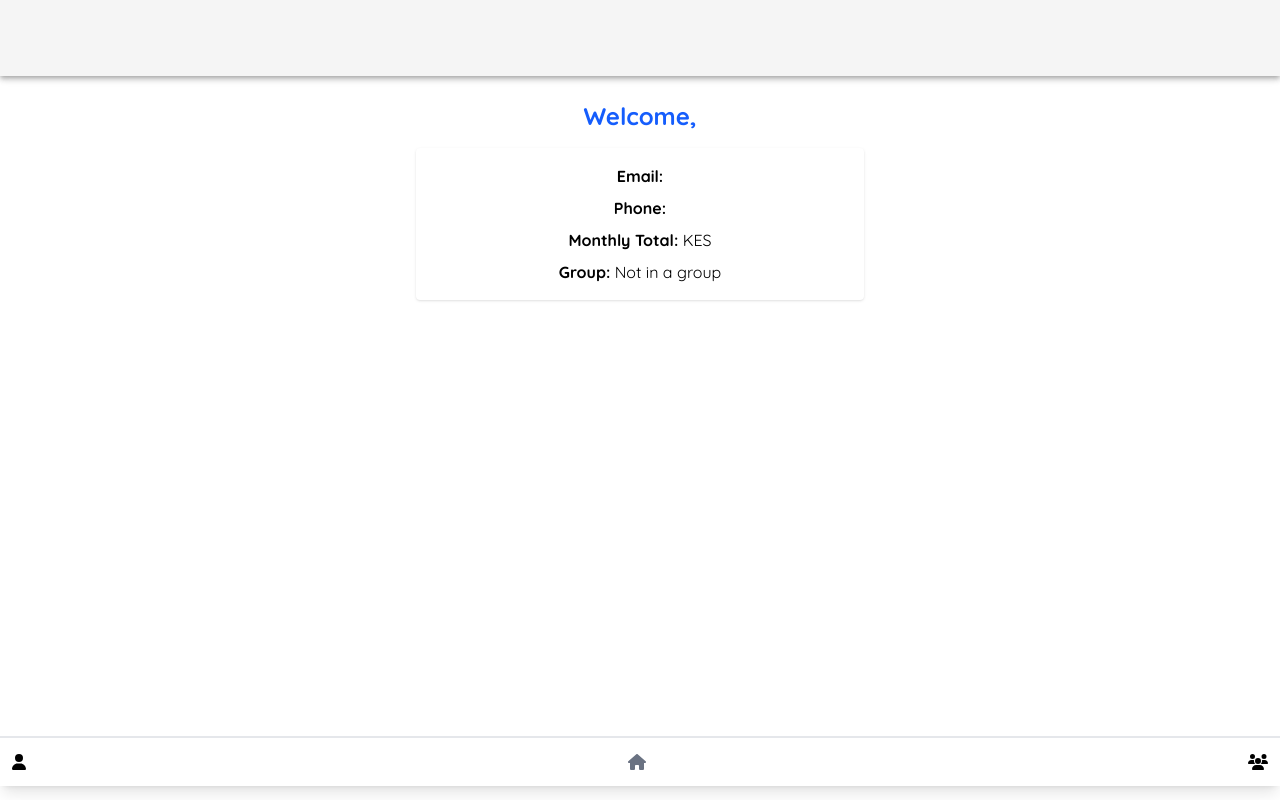
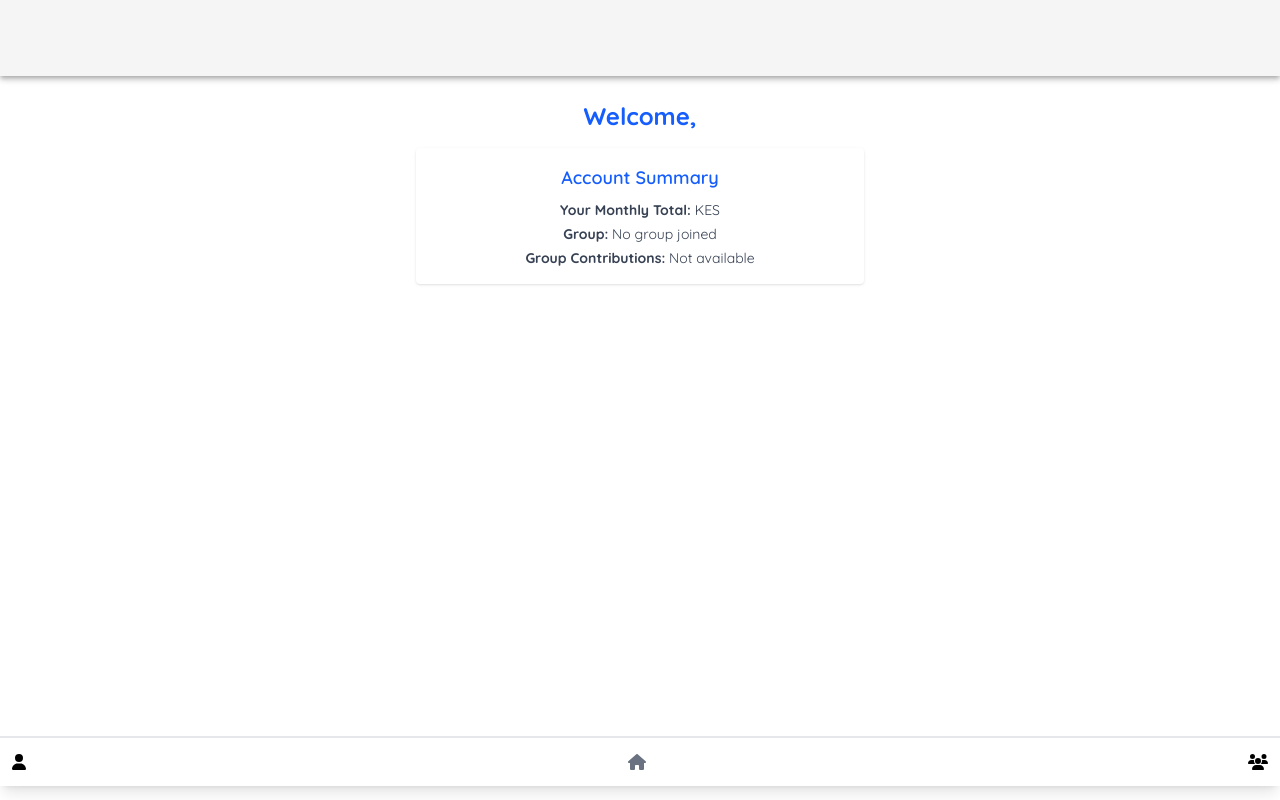
Before and after one commit to brianngumbau/Apex, a React (Vite) app in the folder frontend/: page /dashboard in a window 1280 px wide. Built offline with nearby package versions, Linux system fonts and the light colour scheme; no server answers; sample sign-in values are in the browser's storage; some icons are missing.

Commit message:
feat(dashboard): implement Account Summary section with group contributions and user info fix(api): handle users with no group in contributions total endpoint

```diff
--- /dev/null
+++ b/frontend/src/components/AccountSummary.jsx
@@ -0,0 +1,44 @@
+import React, { useEffect, useState } from "react";
+import axios from "axios";
+
+function AccountSummary({ userMonthlyTotal, groupName }) {
+  const [groupTotal, setGroupTotal] = useState(null);
+  const [loading, setLoading] = useState(true);
+  const token = localStorage.getItem("token");
+
+  useEffect(() => {
+    const fetchGroupTotal = async () => {
+      try {
+        const groupRes = await axios.get("http://127.0.0.1:5000/contributions/total", {
+          headers: { Authorization: `Bearer ${token}` },
+        });
+        setGroupTotal(groupRes.data.total_contributions || 0);
+      } catch (err) {
+        console.error("Failed to fetch group total:", err);
+        console.warn("Group contribution data unavailable. User might not ber in a group.");
+        setGroupTotal(null);
+      } finally {
+        setLoading(false);
+      }
+    };
+
+    fetchGroupTotal();
+  }, [token]);
+
+  if (loading) {
+    return <div className="text-center">Loading summary...</div>;
+  }
+
+  return (
+    <div className="bg-white shadow rounded p-4 mb-6 max-w-md mx-auto">
+      <h2 className="text-lg font-semibold mb-2 text-blue-600">Account Summary</h2>
+      <div className="text-sm text-gray-700 space-y-1">
+        <p><strong>Your Monthly Total:</strong> KES {userMonthlyTotal?.toFixed(2)}</p>
+        <p><strong>Group:</strong> {groupName || "No group joined"}</p>
+        <p><strong>Group Contributions:</strong> {groupTotal !== null ? `KES ${groupTotal.toFixed(2)}` : "Not available"}</p>
+      </div>
+    </div>
+  );
+}
+
+export default AccountSummary;
--- a/frontend/src/pages/Dashboard.jsx
+++ b/frontend/src/pages/Dashboard.jsx
@@ -2,6 +2,7 @@
 import axios from "axios";
 import Nav from "../components/Navbar";
 import ProminentAppBar from "../components/header";
+import AccountSummary from "../components/AccountSummary";
 
 function Dashboard() {
   const [user, setUser] = useState(null);
@@ -35,14 +36,25 @@
   return (
     <>
       <ProminentAppBar />
-      <main className="p-6 text-center">
-        <h1 className="text-2xl font-bold text-blue-600 mb-4">Welcome, {user?.name}</h1>
-        <div className="bg-white p-4 rounded shadow max-w-md mx-auto space-y-2">
-          <p><strong>Email:</strong> {user?.email}</p>
-          <p><strong>Phone:</strong> {user?.phone}</p>
-          <p><strong>Monthly Total:</strong> KES {user?.monthly_total?.toFixed(2)}</p>
-          <p><strong>Group:</strong> {user?.group_id ? `Group ID ${user.group_id}` : "Not in a group"}</p>
-        </div>
+      <main className="p-6 text-center space-y-6">
+        <h1 className="text-2xl font-bold text-blue-600 mb-4">
+          Welcome, {user?.name?.split(" ")[0]}
+        </h1>
+
+        {/*  Account Summary */}
+        <AccountSummary
+        userMonthlyTotal={user?.monthly_total}
+        groupName={user?.group_name}
+         />
+
+        {/*
+          - ContributionStreakTable
+          - PendingWithdrawals
+          - PieChart
+          - QuickActionButtons
+          - Notifications
+        */}
+
       </main>
       <Nav />
     </>
```
Also changed, not shown: 1 other file (tests, documents, lock files or other folders).
